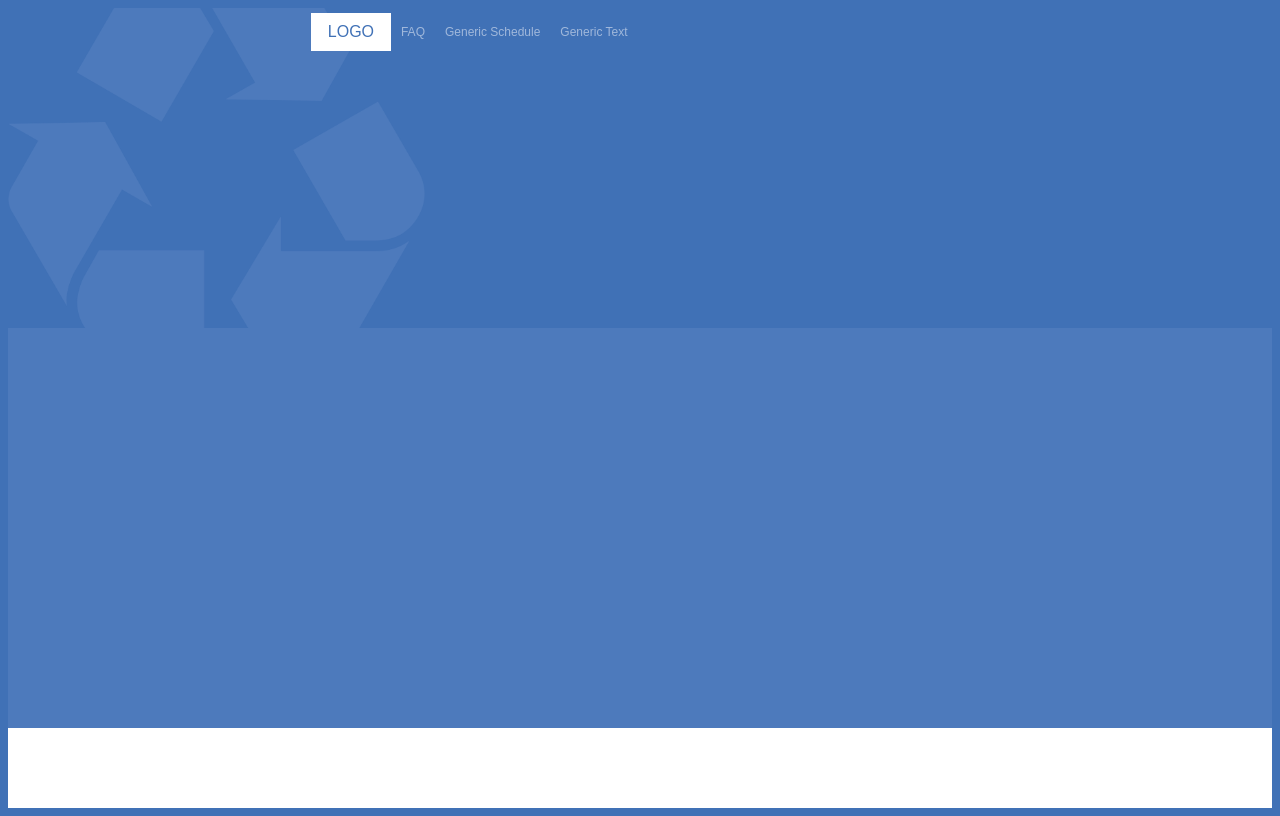
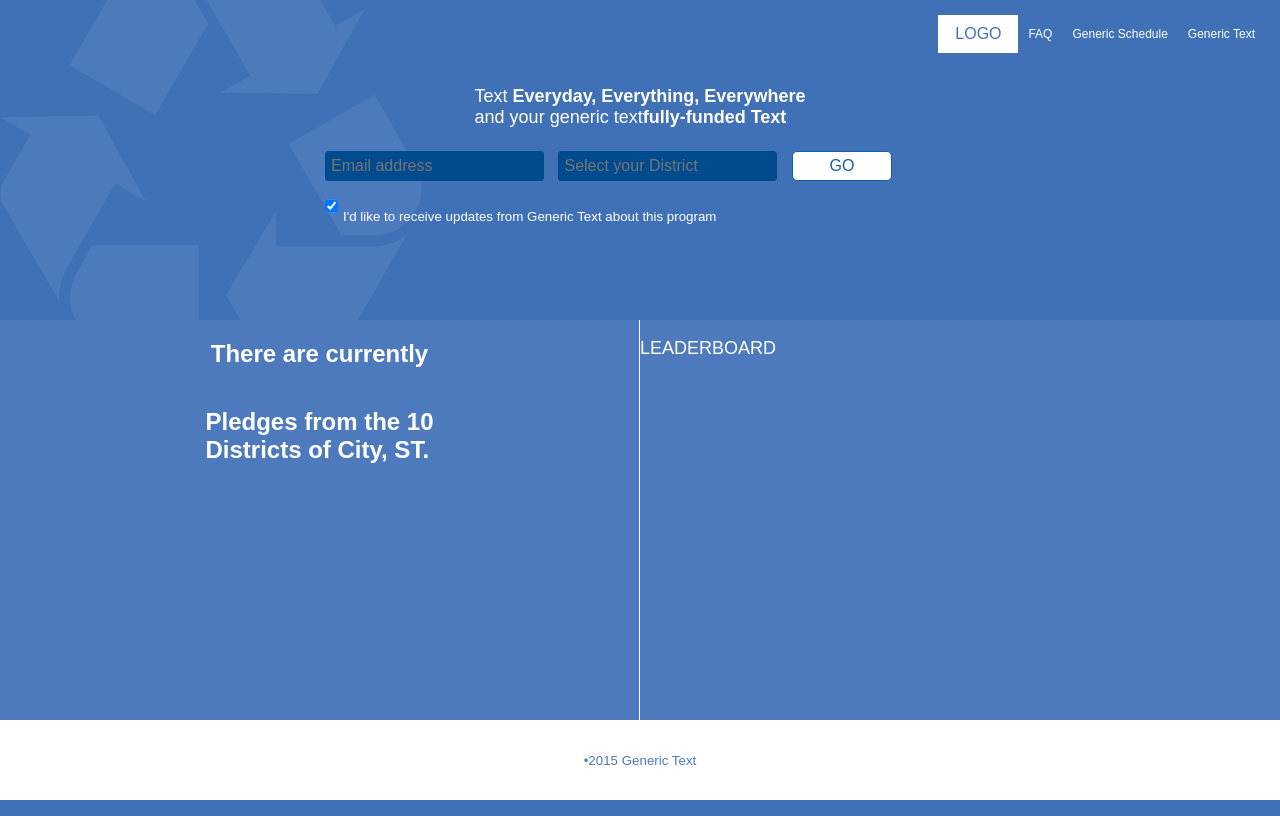
Before and after one commit to travisVela/usaa-dream-team-assessment, a plain HTML site: page index.html in a window 1280 px wide. Drawn offline with Linux system fonts and the light colour scheme.

Commit message:
add grid layout template. add text to header, main body and footer

```diff
--- /dev/null
+++ b/grid.css
@@ -0,0 +1,126 @@
+* {
+    box-sizing: border-box;
+}
+body {
+    margin: 0;
+}
+.container {
+    margin: 0 auto;
+    width: 100%;
+    /*max-width: 1200px;*/
+}
+.row {
+    width: 100%;
+    /*padding: 10px;*/
+}
+.row-padding {
+    width: 100%;
+    padding: 10px;
+}
+.row:after {
+    content:"";
+    display: table;
+    clear: both;
+}
+.col {
+    float: left;
+    width: 100%;
+    /*padding: 10px;*/
+    /*border: 1px solid black;*/
+    /*background: #e1e2e1;*/
+}
+
+@media screen and (min-width: 768px) {
+    .one-half,
+    .one-fourth,
+    .three-eighths {
+        width: 50%;
+    }
+    .one-third,
+    .one-sixth {
+        width: 33.33%;
+    }
+    .two-third,
+    .five-eighths,
+    .five-sixth {
+        width: 66.67%;
+    }
+    .one-eighth {
+        width: 25%;
+    }
+    .seven-eighth {
+        width: 75%;
+    }
+}
+
+@media screen and (min-width: 992px) {
+    .one-half {
+        width: 50%;
+    }
+    .one-third {
+        width: 33.33%;
+    }
+    .two-third {
+        width: 66.67%;
+    }
+    .one-fourth {
+        width: 25%;
+    }
+    .three-fourth {
+        width: 75%;
+    }
+    .one-sixth {
+        width: 16.66%;
+    }
+    .five-sixth {
+        width: 83.33%;
+    }
+    .one-eighth {
+        width: 12.5%
+    }
+    .three-eighth {
+        width: 37.5%;
+    }
+    .five-eighth {
+        width: 62.5%
+    }
+    .seven-eighth {
+        width: 87.5%;
+    }
+
+    /*   offsets   */
+
+    .offset-one-half {
+        margin-left: 50%;
+    }
+    .offset-one-third {
+        margin-left: 33.33%
+    }
+    .offset-two-third {
+        margin-left: 66.67%;
+    }
+    .offset-one-fourth {
+        margin-left: 25%;
+    }
+    .offset-three-fourth {
+        margin-left: 75%;
+    }
+    .offset-one-sixth {
+        margin-left: 16.66%;
+    }
+    .offset-five-sixth {
+        margin-left: 83.33%;
+    }
+    .offset-one-eighth {
+        margin-left: 12.5%;
+    }
+    .offset-three-eighth {
+        margin-left: 37.5%;
+    }
+    .offset-five-eighth {
+        margin-left: 62.5%;
+    }
+    .offset-seven-eighth{
+        margin-left: 87.5%;
+    }
+}
--- a/index.html
+++ b/index.html
@@ -3,11 +3,13 @@
 <head>
     <meta charset="UTF-8">
     <title>Assessment</title>
+    <link rel="stylesheet" href="grid.css">
     <link rel="stylesheet" href="style.css">
 </head>
 <body>
     <header id="header-bg">
-        <nav class="row">
+        <div class="row-padding">
+            <nav>
                 <ul id="nav-links">
                     <li id="logo">LOGO</li>
 
@@ -16,15 +18,54 @@
                     <li>Generic Text</li>
                 </ul>
             </nav>
+        </div>
+
         <div class="row">
-            <div class="col"></div>
+            <div class="col one-fourth"></div>
+            <div class="col offset-one-fourth one-half center">
+                <p>Text <strong>Everyday, Everything, Everywhere</strong><br>and your generic text<strong>fully-funded Text</strong></p>
             </div>
+            <div class="col one-fourth"></div>
+        </div>
+        <form class="row">
+            <div class="col offset-one-fourth one-half">
+                <div class="row">
+                    <input type="text" placeholder="Email address">
+                    <input type="text" placeholder="Select your District">
+                    <button type="submit" id="go-button">GO</button>
+                </div>
+                <div class="row">
+                    <input type="checkbox" checked><small>I'd like to receive updates from Generic Text about this program</small>
+                </div>
+            </div>
+        </form>
+
+
     </header>
-    <div id="main" class="container">
+    <div id="main">
+        <div class="row">
+            <div id="column-with-border" class="col one-half">
+                <div class="row center">
+                    <h2>There are currently</h2>
+                </div>
+                <div id="counter" class="row center">
+                </div>
+                <div class="row center">
+                    <h2>Pledges from the 10 <br>Districts of City, ST.</h2>
+                </div>
 
             </div>
-    <footer>
+            <div class="col one-half">
+                <div class="row">
+                    <p>LEADERBOARD</p>
 
+                </div>
+            </div>
+        </div>
+
+    </div>
+    <footer class="row center">
+        <small>•2015 Generic Text</small>
     </footer>
 <script src="main.js"></script>
 </body>
--- a/style.css
+++ b/style.css
@@ -3,38 +3,64 @@
 **************/
 * {
     font-family: 'Source Sans Pro', sans-serif;
-    box-sizing: border-box;
+    color: #fff;
 }
 
 body {
     background: #4071b6;
 }
-.row {
-    width: 100%;
-    height: 100%;
+
+input {
+    height: 30px;
+    padding: 5px;
+    margin: 5px;
+    background-color: #004b8e;
+    color: #4d7abc;
+    border: 1px solid #004b8e;
+    border-radius: 3px;
+    font-size: 16px;
 }
 
-.col {
-    width: 50%;
-    height: 100%;
+p {
+    font-size: 18px;
+}
+
+.center {
+    display: flex;
+    justify-content: center;
 }
 
 /*************
 *   header   *
 *************/
+header{
+    width: 100%;
+    height: 40vh;
+}
+
 #header-bg {
     background-image: url("img/recycle-back.png");
     background-repeat: no-repeat;
     background-size: 33%;
-    height: 40vh;
-    display: flex;
     justify-content: center;
+}
+
+#go-button {
+    background-color: #fff;
+    color: #115eaa;
+    width: 100px;
+    height: 30px;
+    border: 1px solid #115eaa;
+    border-radius: 5px;
+    font-size: 16px;
+    margin: 5px;
 }
 
 /*************
 *   navbar   *
 *************/
 nav {
+    width: 100%;
     padding: 5px;
     /*background-color: rgba(1, 1, 1, 0);*/
 }
@@ -71,7 +97,11 @@ nav {
     background-color: #4d7abc;
     height: 50vh;
     color: #fff;
+}
 
+#column-with-border {
+    border-right: 1px solid #fff;
+    height: 50vh;
 }
 
 /*************
@@ -80,4 +110,10 @@ nav {
 footer {
     background-color: #fff;
     height: 10vh;
+    color: #4d7abc;
 }
+footer > small {
+    color: #4d7abc;
+    display: flex;
+    align-items: center;
+}
```
Lines whose indentation alone changed are shown as unchanged.
